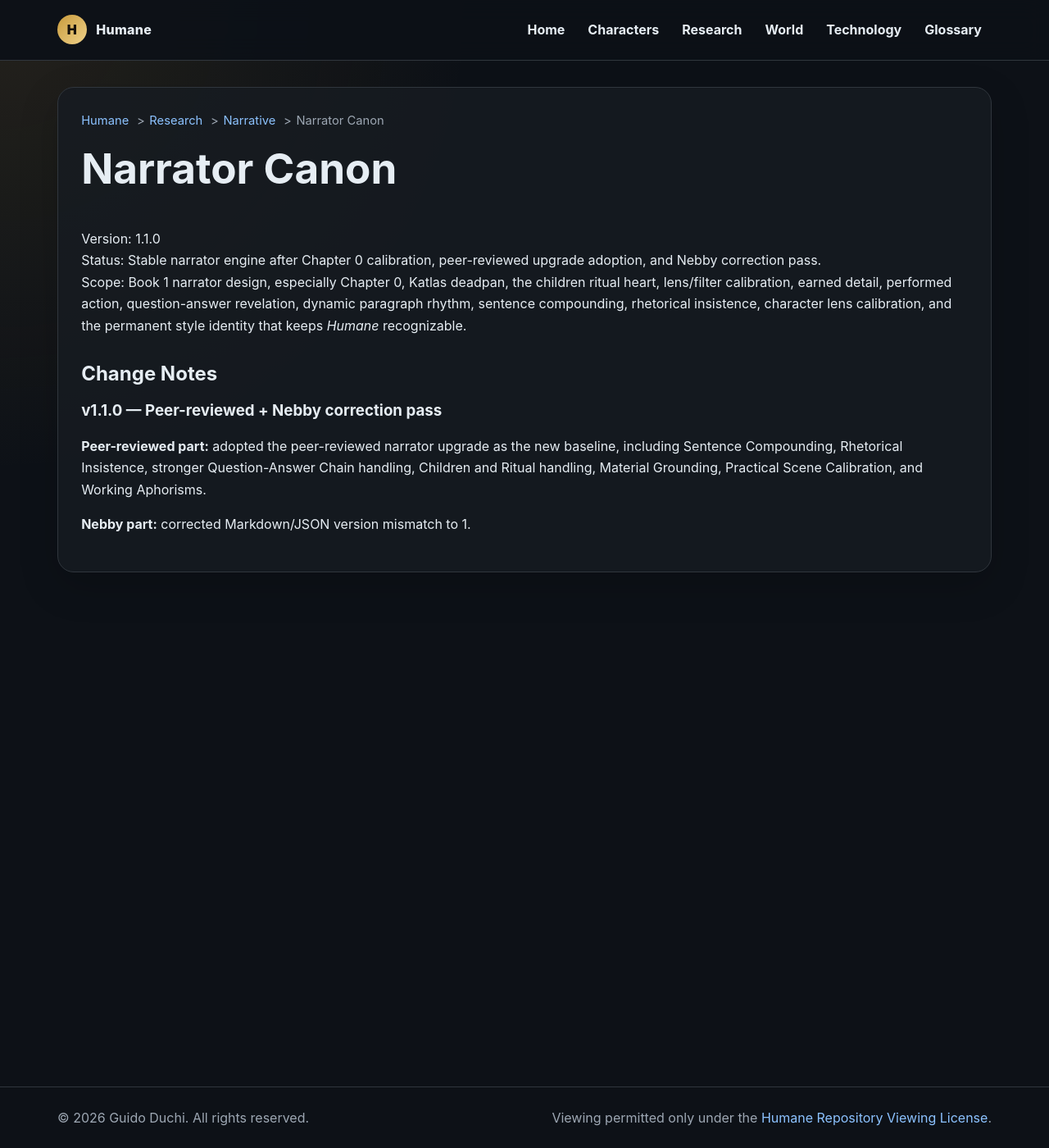
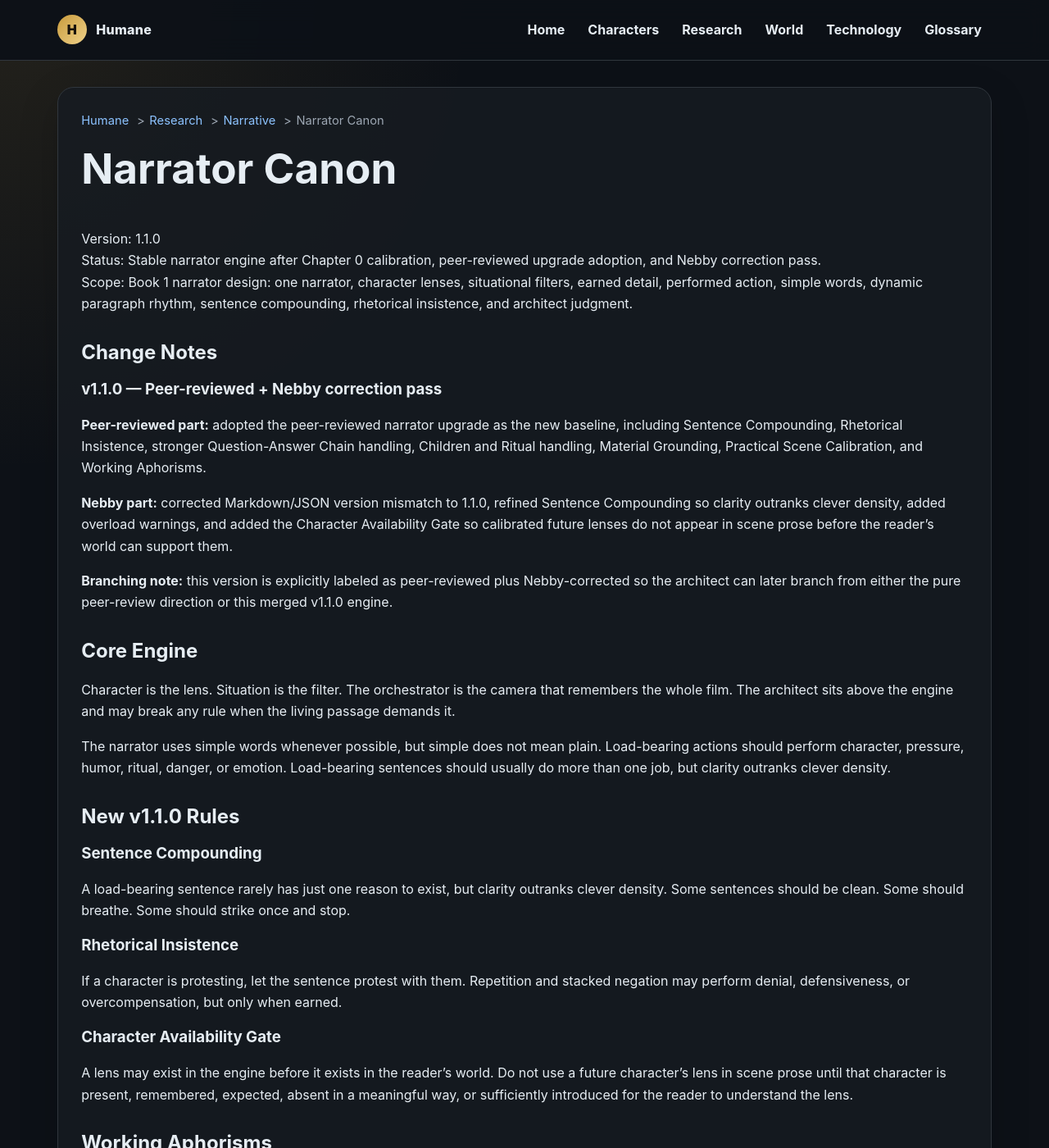
Before and after one commit to guidoduchi/humane, a Jekyll site: the page built from research/narrative/narrator.md, in a window 1280 px wide and 1400 px high. Shown: the whole window at 82% size. Built offline with Jekyll 4.4.1, drawn with Linux system fonts in a browser that asks for light colours; some of the changed text lies outside the part shown.

Commit message:
Stabilize narrator canon v1.1.0 marker

```diff
--- a/research/narrative/narrator.md
+++ b/research/narrative/narrator.md
@@ -17,7 +17,7 @@ breadcrumbs:
 
 Version: 1.1.0
 Status: Stable narrator engine after Chapter 0 calibration, peer-reviewed upgrade adoption, and Nebby correction pass.
-Scope: Book 1 narrator design, especially Chapter 0, Katlas deadpan, the children ritual heart, lens/filter calibration, earned detail, performed action, question-answer revelation, dynamic paragraph rhythm, sentence compounding, rhetorical insistence, character lens calibration, and the permanent style identity that keeps *Humane* recognizable.
+Scope: Book 1 narrator design: one narrator, character lenses, situational filters, earned detail, performed action, simple words, dynamic paragraph rhythm, sentence compounding, rhetorical insistence, and architect judgment.
 
 ## Change Notes
 
@@ -25,4 +25,38 @@ Scope: Book 1 narrator design, especially Chapter 0, Katlas deadpan, the childre
 
 **Peer-reviewed part:** adopted the peer-reviewed narrator upgrade as the new baseline, including Sentence Compounding, Rhetorical Insistence, stronger Question-Answer Chain handling, Children and Ritual handling, Material Grounding, Practical Scene Calibration, and Working Aphorisms.
 
-**Nebby part:** corrected Markdown/JSON version mismatch to 1.
+**Nebby part:** corrected Markdown/JSON version mismatch to 1.1.0, refined Sentence Compounding so clarity outranks clever density, added overload warnings, and added the Character Availability Gate so calibrated future lenses do not appear in scene prose before the reader's world can support them.
+
+**Branching note:** this version is explicitly labeled as peer-reviewed plus Nebby-corrected so the architect can later branch from either the pure peer-review direction or this merged v1.1.0 engine.
+
+## Core Engine
+
+Character is the lens. Situation is the filter. The orchestrator is the camera that remembers the whole film. The architect sits above the engine and may break any rule when the living passage demands it.
+
+The narrator uses simple words whenever possible, but simple does not mean plain. Load-bearing actions should perform character, pressure, humor, ritual, danger, or emotion. Load-bearing sentences should usually do more than one job, but clarity outranks clever density.
+
+## New v1.1.0 Rules
+
+### Sentence Compounding
+
+A load-bearing sentence rarely has just one reason to exist, but clarity outranks clever density. Some sentences should be clean. Some should breathe. Some should strike once and stop.
+
+### Rhetorical Insistence
+
+If a character is protesting, let the sentence protest with them. Repetition and stacked negation may perform denial, defensiveness, or overcompensation, but only when earned.
+
+### Character Availability Gate
+
+A lens may exist in the engine before it exists in the reader's world. Do not use a future character's lens in scene prose until that character is present, remembered, expected, absent in a meaningful way, or sufficiently introduced for the reader to understand the lens.
+
+## Working Aphorisms
+
+- The goal is not to label emotion. The goal is to let the prose behave as if the emotion has changed the light.
+- Detail is not decoration. Detail is evidence.
+- Do not say the thing happened if the way it happened is the point.
+- Humor belongs to pressure.
+- Paragraph length is composition. Pressure chooses the shape.
+- A character lens is a pressure pattern, not a personality prison.
+- The narrator may be modern in rhythm, but ancient in texture.
+- Simple words can carry deep water.
+- No matter what happens, still sound like Humane.
```
